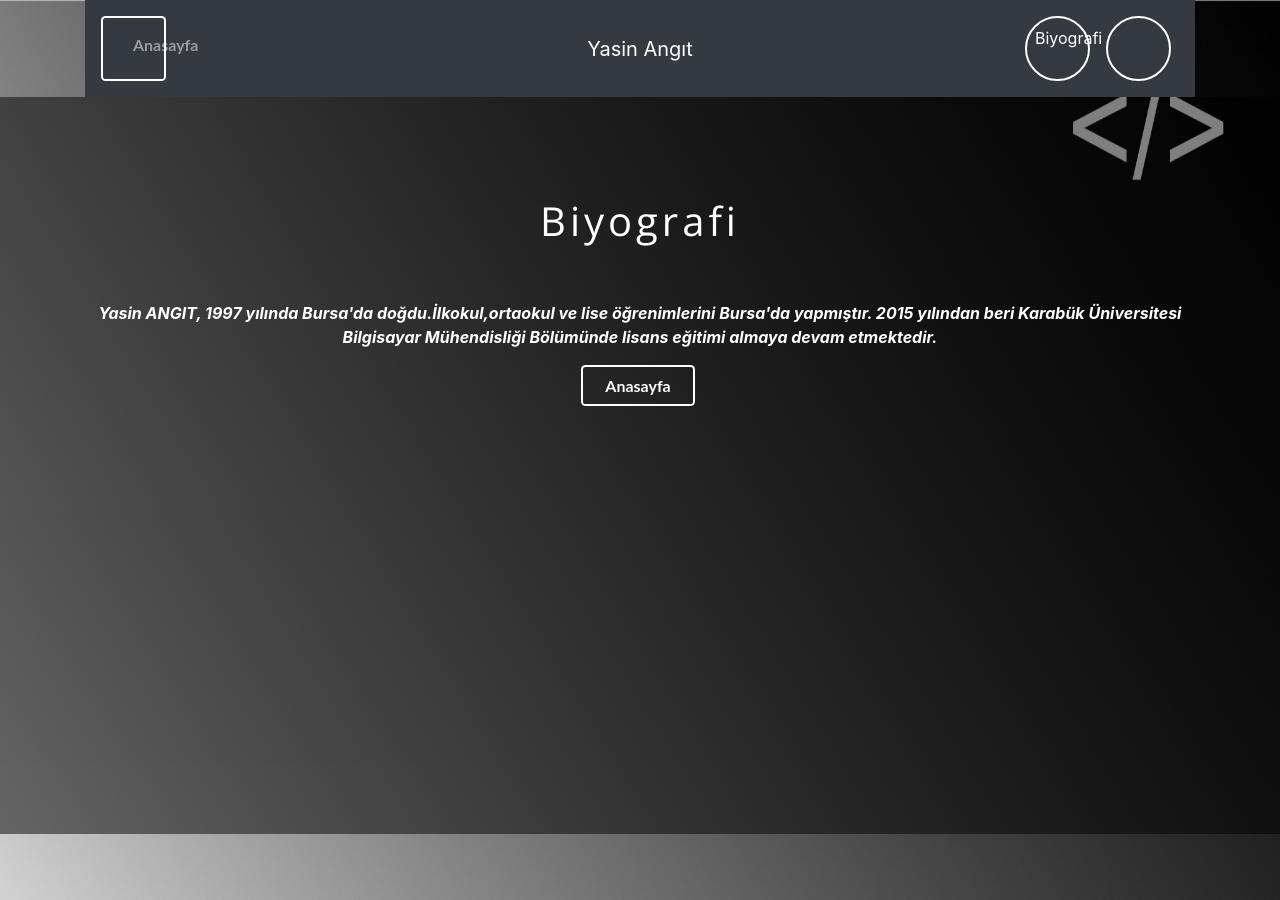
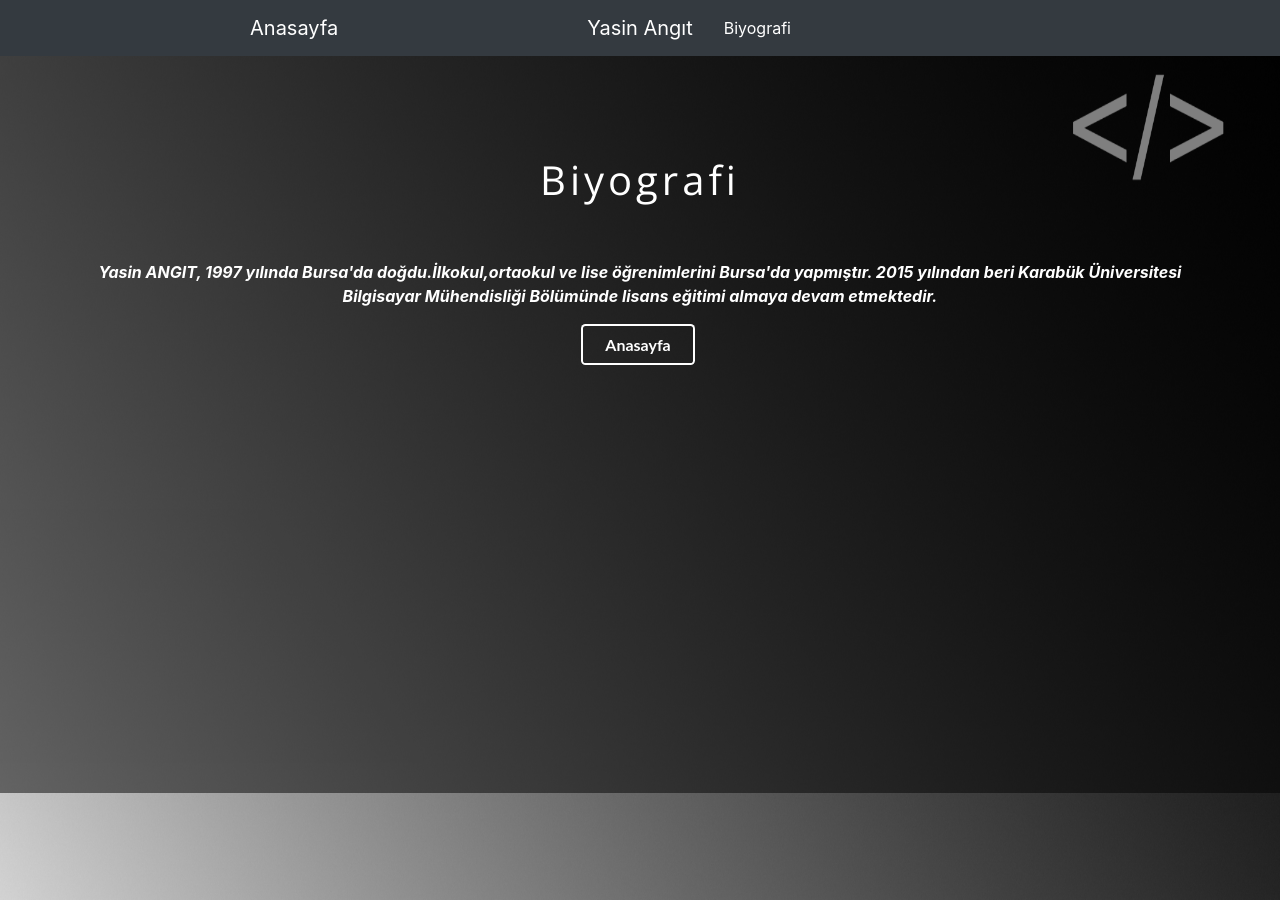
Before and after one commit to yasnangt/yasnangt.github.io, a Jekyll site: the page hakkımda.html, which Jekyll copies as it is, in a window 1280 px wide. Built offline with Jekyll 4.4.1, drawn with Linux system fonts in a browser that asks for light colours; nearby versions of some CDN libraries.

Commit message:
Update hakkımda.html

```diff
--- a/hakkımda.html
+++ b/hakkımda.html
@@ -19,36 +19,27 @@
     <body>
         <script src="https://stackpath.bootstrapcdn.com/bootstrap/4.3.1/js/bootstrap.min.js" integrity="sha384-JjSmVgyd0p3pXB1rRibZUAYoIIy6OrQ6VrjIEaFf/nJGzIxFDsf4x0xIM+B07jRM" crossorigin="anonymous"></script>
             <header>
-            <div class="container">
+
                 <div>
                         <nav class="navbar navbar-expand-md navbar-dark bg-dark">
                                 <div class="navbar-collapse collapse w-100 order-1 order-md-0 dual-collapse2">
-                                    <ul class="navbar-nav mr-auto">
-                                        <li class="ui inverted button">
-                                            <a class="nav-link" href="index.html">Anasayfa</a>
-                                        </li>
-
-                                    </ul>
+                                    <a class="navbar-brand mx-auto" href="index.html" ><font color="white">Anasayfa</font></a>
                                 </div>
                                 <div class="mx-auto order-0">
                                     <a class="navbar-brand mx-auto" ><font color="white">Yasin Angıt</font></a>
 
                                 </div>
                                 <div class="navbar-collapse collapse w-100 order-3 dual-collapse2">
-                                    <ul class="navbar-nav ml-auto">
-                                        <li class="nav-item">
+
+
                                             <a class="nav-link"><font color="white">Biyografi</font></a>
-                                        </li>
-                                        <li class="nav-item">
-                                            <a class="nav-link" href="#"></a>
-                                        </li>
-                                    </ul>
+
                                 </div>
                             </nav>
                 </div>
 
 
-            </div>
+
 
 
 
```
